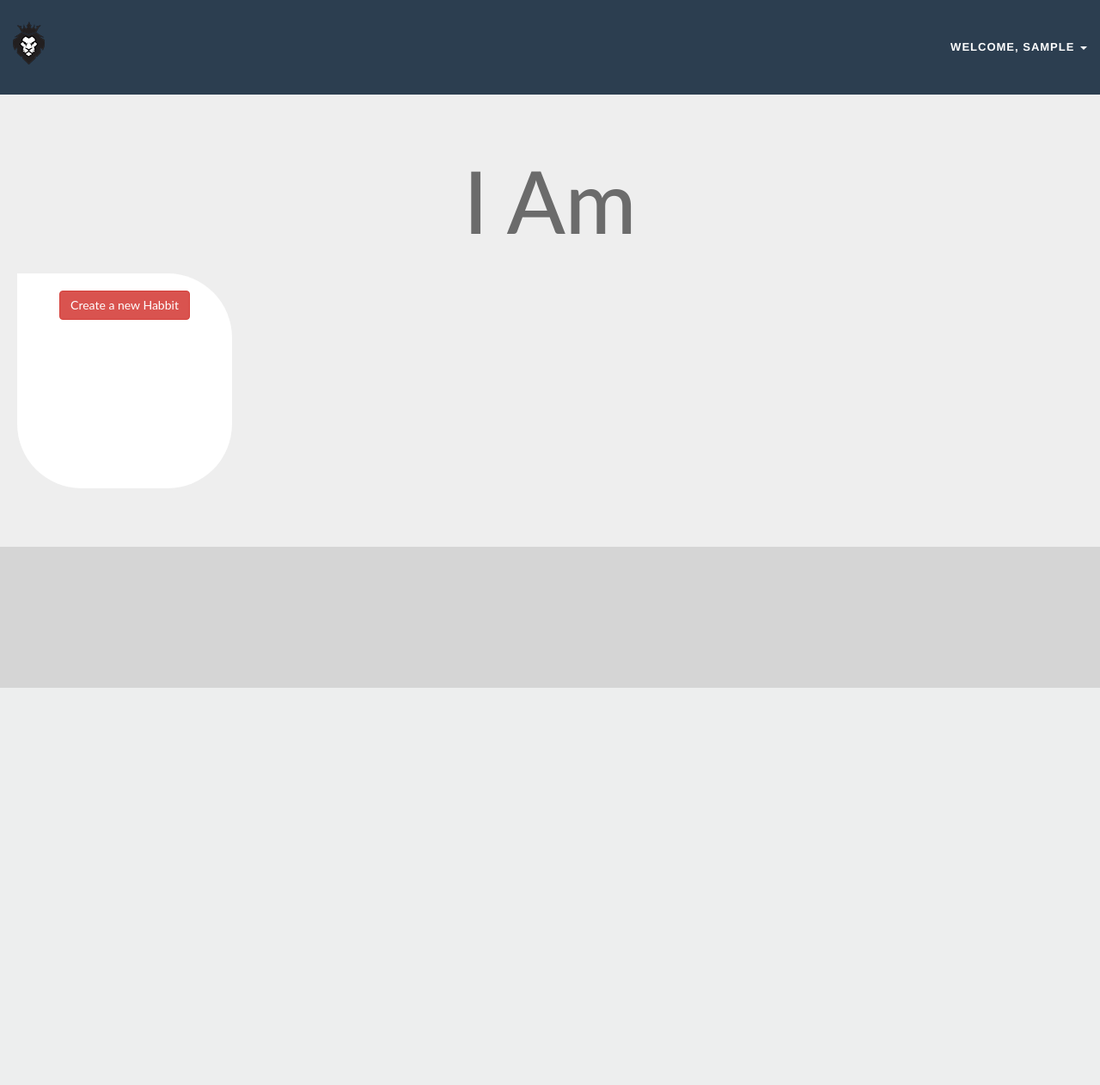
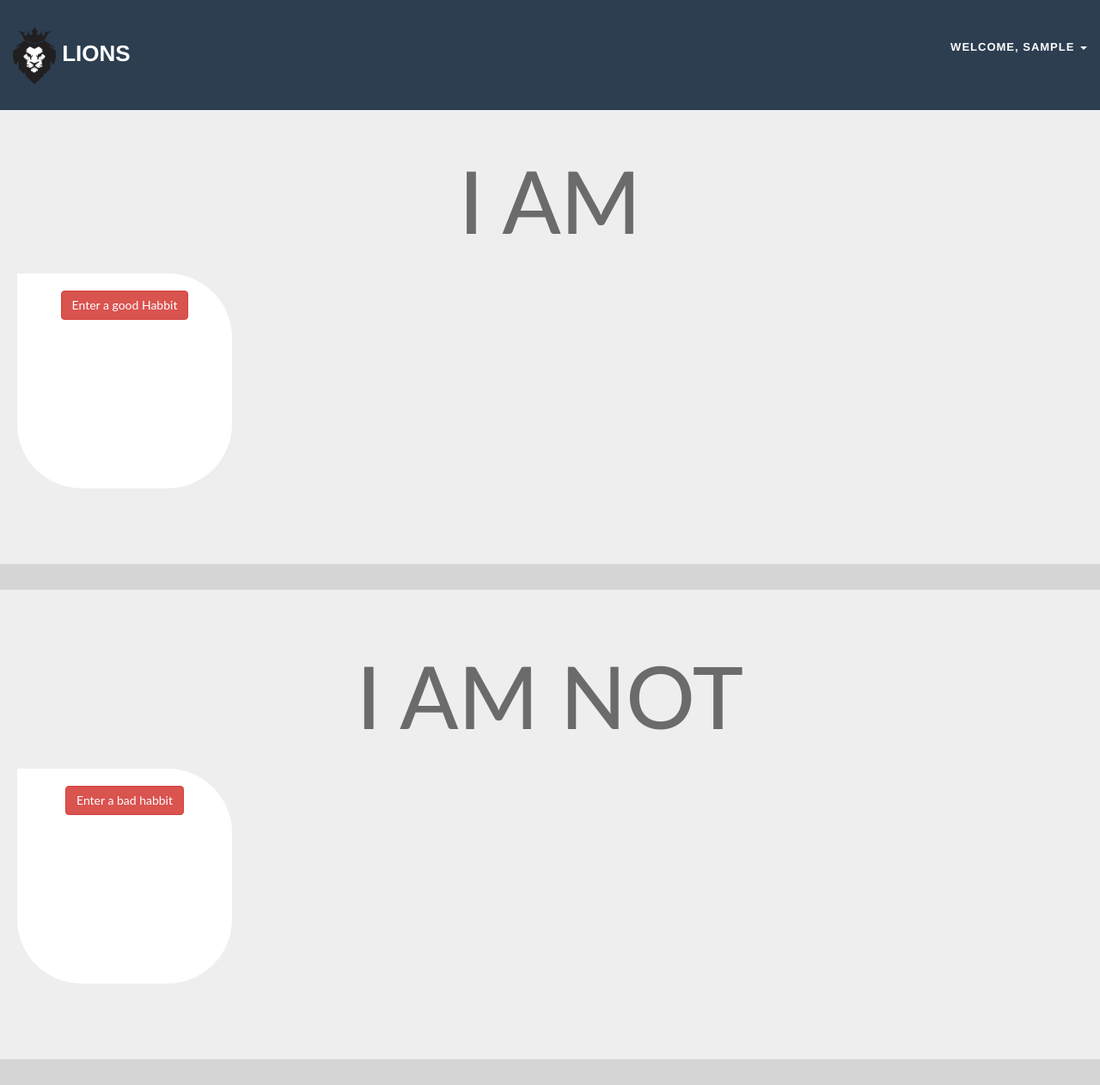
Before and after one commit to aelbarbary/lions, a Django app: page / in a window 1280 px wide. Shown: the whole page at 86% size. Before the commit the page ends 800 px from the top, so only its background shows below. Run offline with Django 3.2, Linux system fonts and the light colour scheme; the visitor is signed in with stand-in values (Sample User, id 1); data that the repository does not hold is empty; parts of the project's set-up code (start-up, migrations or seed data) failed here and were passed over; some libraries are stand-ins or nearby versions.

Commit message:
layout fixes

```diff
--- a/website/lionsapp/templates/habbit_form.html
+++ b/website/lionsapp/templates/habbit_form.html
@@ -5,7 +5,7 @@
   <script src="http://malsup.github.com/jquery.form.js"></script>
 </head>
 <form method="post" enctype="multipart/form-data" id="contact"
-class="form" action="new" id="new-habbit-form">
+class="form" action="new?type={{ request.GET.type }}" id="new-habbit-form">
 	<div class="modal-header">
 		<button type="button" class="close" data-dismiss="modal" aria-hidden="true">×
 		</button>
--- a/website/lionsapp/templates/index.html
+++ b/website/lionsapp/templates/index.html
@@ -25,8 +25,9 @@
   <link href="{% static "css/habbit-form.css" %}" rel="stylesheet">
 
   <!-- Custom Fonts -->
-  <!-- <link href="{% static "vendor/font-awesome/css/font-awesome.min.css" %}" rel="stylesheet" type="text/css"> -->
-  <script src="https://use.fontawesome.com/079cc40338.js"></script>
+  <link href="{% static "vendor/font-awesome/css/font-awesome.min.css" %}" rel="stylesheet" type="text/css">
+  <!-- <script src="https://use.fontawesome.com/079cc40338.js"></script> -->
+
   <script src="{% static "vendor/jquery/jquery.min.js" %}"></script>
   <script src="{% static "vendor/jquery/jquery.tmpl.min.js" %}"></script>
   <script src="{% static "js/habbits-manager.js" %}"></script>
@@ -41,8 +42,14 @@
         <button type="button" class="navbar-toggle" data-toggle="collapse" data-target="#bs-example-navbar-collapse-1">
                     <span class="sr-only">Toggle navigation</span> Menu <i class="fa fa-bars"></i>
                 </button>
-        <a class="navbar-brand" href="#page-top">
+        <!-- <a class="navbar-brand" href="#page-top">
                   <img style="margin-top:-20px" src="{% static "images/favicon.png" %}">
+                </a> -->
+                <!-- <a class="navbar-brand" href="#page-top">LIONS</a> -->
+
+                <a class="navbar-brand" href="#page-top">
+                  <img  src="{% static "images/logo.png" %}" style="width:50px;" />
+                  LIONS
                 </a>
       </div>
 
@@ -76,7 +83,7 @@
   </div>
 
   <div class="jumbotron">
-    <h1 style="text-align:center; font-size:100px;">I Am</h1>
+    <h1 style="text-align:center; font-size:100px;">I AM</h1>
     <div class="row">
     {% for h in good_habbits %}
       <div class="col-sm-2">
@@ -89,7 +96,7 @@
                 <p id="goodfor-{{h.id}}" style="margin:10px;">for {{h.good_for}} days</p>
 
                 <button class="cbutton cbutton--effect-ivana" style="border-color: #ffff00">
-                  <i id="goodhabbitdone-{{h.id}}" class="cbutton__icon fa fa-check {% if h.is_done_today %} done {%else%} notdone {% endif %}" aria-hidden="true" ></i>
+                  <i id="habbitdone-{{h.id}}" class="cbutton__icon fa fa-check fa-3x action {% if h.is_done_today %} done {%else%} notdone {% endif %}" aria-hidden="true" ></i>
                 </button>
                 <!-- <button type="button" class="btn btn-danger">Choose</button> -->
             </div>
@@ -98,9 +105,42 @@
     {%if not good_habbits or good_habbits|length < 5%}
       <div class="col-sm-2">
           <div class="circle c4 img-circle">
-              <a  data-toggle="modal" href="new" class="add-resource action"
+              <a  data-toggle="modal" href="new?type=good" class="add-resource action"
         				data-target="#modal-new" title="new item" data-tooltip>
-        				<button type="button" class="btn btn-danger" >Create a new Habbit</button>
+        				<button type="button" class="btn btn-danger" >Enter a good Habbit</button>
+        			</a>
+          </div>
+    </div>
+    {%endif%}
+    </div>
+  </div>
+
+  <div class="jumbotron">
+    <h1 style="text-align:center; font-size:100px;">I AM NOT</h1>
+    <div class="row">
+    {% for h in bad_habbits %}
+      <div class="col-sm-2">
+            <a href="#" class="close-thik" id="close-{{h.id}}"></a>
+            <div class="circle c4 img-circle">
+                <h4>{{h.name }}</h4>
+                <div class="crop" >
+                  <img data-toggle="myToolTip"  data-placement="top" data-html="true" data-original-title="{{h.description}}" src={{h.image.url}} width="100px" />
+                </div>
+                <p id="goodfor-{{h.id}}" style="margin:10px;">for {{h.good_for}} days</p>
+
+                <button class="cbutton cbutton--effect-ivana" style="border-color: #ffff00">
+                  <i id="habbitdone-{{h.id}}" class="cbutton__icon fa fa-thumbs-down action fa-3x{% if h.is_done_today %} done {%else%} notdone {% endif %}" aria-hidden="true" ></i>
+                </button>
+                <!-- <button type="button" class="btn btn-danger">Choose</button> -->
+            </div>
+        </div>
+		{% endfor %}
+    {%if not bad_habbits or bad_habbits|length < 5%}
+      <div class="col-sm-2">
+          <div class="circle c4 img-circle">
+              <a  data-toggle="modal" href="new?type=bad" class="add-resource action"
+        				data-target="#modal-new" title="new item" data-tooltip>
+        				<button type="button" class="btn btn-danger" >Enter a bad habbit</button>
         			</a>
           </div>
     </div>
@@ -109,7 +149,7 @@
   </div>
 
   <script>
-    $(".fa-check").click(function(){
+    $(".action").click(function(){
         var id =  $(this).prop("id");
         var key = id.split('-')[1]
         console.log(id);
@@ -186,10 +226,7 @@
           $('[data-toggle="myToolTip"]').tooltip();
        });
 
-       vpw = $(window).width();
-       vph = $(window).height()-110;
 
-       $('.full-page').height(vph);
 		</script>
 </body>
 
--- a/website/lionsapp/urls.py
+++ b/website/lionsapp/urls.py
@@ -8,6 +8,6 @@ urlpatterns = [
     url(r'^$', views.index, name='index'),
     url(r'^checkin/(?P<id>\d+)$', view=views.checkin, name ='checkin'),
     url(r'^undocheckin/(?P<id>\d+)$', view=views.undo_checkin, name ='undo_checkin'),
-    url(r'^new$',views.HabbitCreate.as_view(),name='habbit_new',),
+    url(r'^new$',views.HabbitCreate.as_view(), {'type': 'good' }, name='habbit_new',),
     url(r'^delete/(?P<id>\d+)$', view=views.delete_habbit, name ='delete_habbit'),
 ]
--- a/website/lionsapp/views.py
+++ b/website/lionsapp/views.py
@@ -26,19 +26,21 @@ def index(request):
     for h in good_habbits:
         checkins = HabbitCheckIn.objects.filter( habbit_id= h.id).order_by('-check_in_date')[:1]
         h.is_done_today = False
-        # h.good_days = 0
         if len(checkins) > 0:
-            # print(checkins[0].check_in_date.date() )
-            # print(datetime.today().date())
             if checkins[0].check_in_date.date() == datetime.today().date():
                 print("equals")
                 h.is_done_today = True
-            # last_checkin_date = checkins[0].check_in_date.date()
-            # today = datetime.today().date()
-            # h.good_days = abs( (today - last_checkin_date).days )
+    for h in bad_habbits:
+         checkins = HabbitCheckIn.objects.filter( habbit_id= h.id).order_by('-check_in_date')[:1]
+         h.is_done_today = False
+         if len(checkins) > 0:
+             if checkins[0].check_in_date.date() == datetime.today().date():
+                 print("equals")
+                 h.is_done_today = True
+    context = {
+        'good_habbits': good_habbits,
+        'bad_habbits': bad_habbits,
 
-    context = {
-        'good_habbits': good_habbits
     }
     return render(request, 'index.html', context)
 
@@ -72,9 +74,14 @@ class HabbitCreate(CreateView):
     # fields = ['name', 'image', 'description']
     form_class = HabbitForm
     def form_valid(self, form):
+
         object = form.save(commit=False)
         object.user = self.request.user
-        object.is_good = True
+        type = self.request.GET.get('type')
+        if type == 'good':
+            object.is_good = True
+        else:
+            object.is_good = False
         object.save()
         return super(HabbitCreate, self).form_valid(form)
     def get_success_url(self):
--- a/website/static/css/main.css
+++ b/website/static/css/main.css
@@ -97,10 +97,6 @@ body {
   color: #ffffff;
 }
 
-.fa-check:hover{
-	color: white;
-}
-
 .crop {
     width: 90px;
     height: 90px;;
@@ -117,7 +113,6 @@ body {
 
 .fa-check
 {
-	font-size:3em !important;
 	margin-top: 0px;
 }
 
@@ -130,24 +125,16 @@ body {
 	color:gray;
 }
 
-div.full-page {
-    width:100%;
-}
-
-div#page-1 {
-	background-color:#dfdfdf;
-
-	vertical-align:middle;
-}
-div#page-2 {background-color:#4e4e4e;}
-
 .row{
 	text-align: center;
 	padding: 20px;
 }
 .col-sm-2{
-	width: 18%;
+	/*width: 18%;*/
 	display: inline-block;
+	margin-right: 30px;
+	margin-bottom: 20px;
+	min-width: 240px;
 }
 
 .img-circle{
@@ -155,6 +142,7 @@ div#page-2 {background-color:#4e4e4e;}
 	border-top-right-radius: 30%;
 	border-bottom-left-radius: 30%;
 	border-bottom-right-radius: 30%;
+
 }
 
 [class*='close-'] {
@@ -178,3 +166,17 @@ div#page-2 {background-color:#4e4e4e;}
 .close-thik:after {
   content: '✖'; /* UTF-8 symbol */
 }
+
+.navbar-brand
+{
+	float: none;
+}
+
+.navbar-brand img
+{
+	display: inline-block;
+}
+
+.action{
+
+}
--- a/website/static/js/habbits-manager.js
+++ b/website/static/js/habbits-manager.js
@@ -6,8 +6,8 @@ function checkin(id) {
       datatype: 'json',
       success : function(good_for) {
         console.log(good_for);
-        $("#goodhabbitdone-"+id).toggleClass("done");
-        $("#goodhabbitdone-"+id).toggleClass("notdone");
+        $("#habbitdone-"+id).toggleClass("done");
+        $("#habbitdone-"+id).toggleClass("notdone");
         $("#goodfor-" + id).text("for " + good_for + " days")
       },
       error : function(xhr,errmsg,err) {
@@ -24,8 +24,8 @@ function undo_checkin(id) {
       type : "GET",
       datatype: 'json',
       success : function(good_for) {
-        $("#goodhabbitdone-"+id).toggleClass("done");
-        $("#goodhabbitdone-"+id).toggleClass("notdone");
+        $("#habbitdone-"+id).toggleClass("done");
+        $("#habbitdone-"+id).toggleClass("notdone");
         $("#goodfor-" + id).text("for " + good_for + " days")
       },
       error : function(xhr,errmsg,err) {
```
